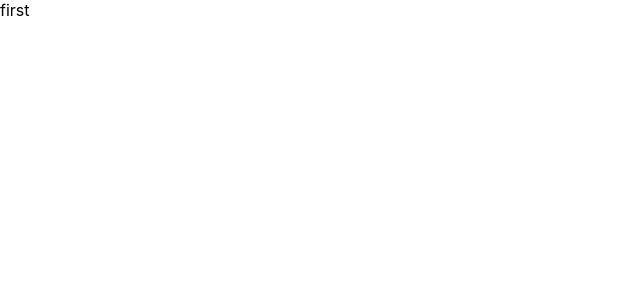
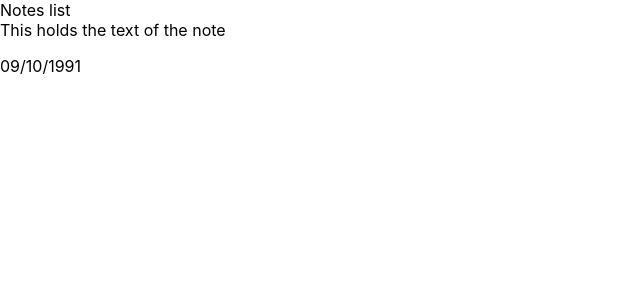
Before and after one commit to evelinm/notes, a React (Create React App) app: page / in a window 1280 px wide. Shown: the top 300 px of the page, without its empty margins (0-640 px from the left). Built offline with nearby package versions, Linux system fonts and the light colour scheme.

Commit message:
basic structure

```diff
--- a/src/App.js
+++ b/src/App.js
@@ -1,9 +1,10 @@
+import NotesList from "./components/NotesList";
 
 
 function App() {
   return (
     <div className="App">
-      first
+      <NotesList/>
     </div>
   );
 }
--- /dev/null
+++ b/src/components/Note.js
@@ -0,0 +1,15 @@
+// import {MdDeleteForever} from 'react-icons/md';
+
+const Note = () => {
+    return (
+        <div className="note">
+            <span> This holds the text of the note </span>
+            <div className="note-foeter">
+            <p> 09/10/1991</p>
+            {/* <MdDeleteForever className="delete-icon" size="1.3rem" /> */}
+
+            </div>
+        </div>
+    )
+}
+export default Note;
--- /dev/null
+++ b/src/components/NotesList.js
@@ -0,0 +1,15 @@
+import { render } from "@testing-library/react";
+import Note from "./Note";
+
+
+const NotesList = () => {
+    return(
+    <div className="notes-list">
+        Notes list
+        <Note/>
+    </div>
+
+    )
+
+};
+export default NotesList;
```
